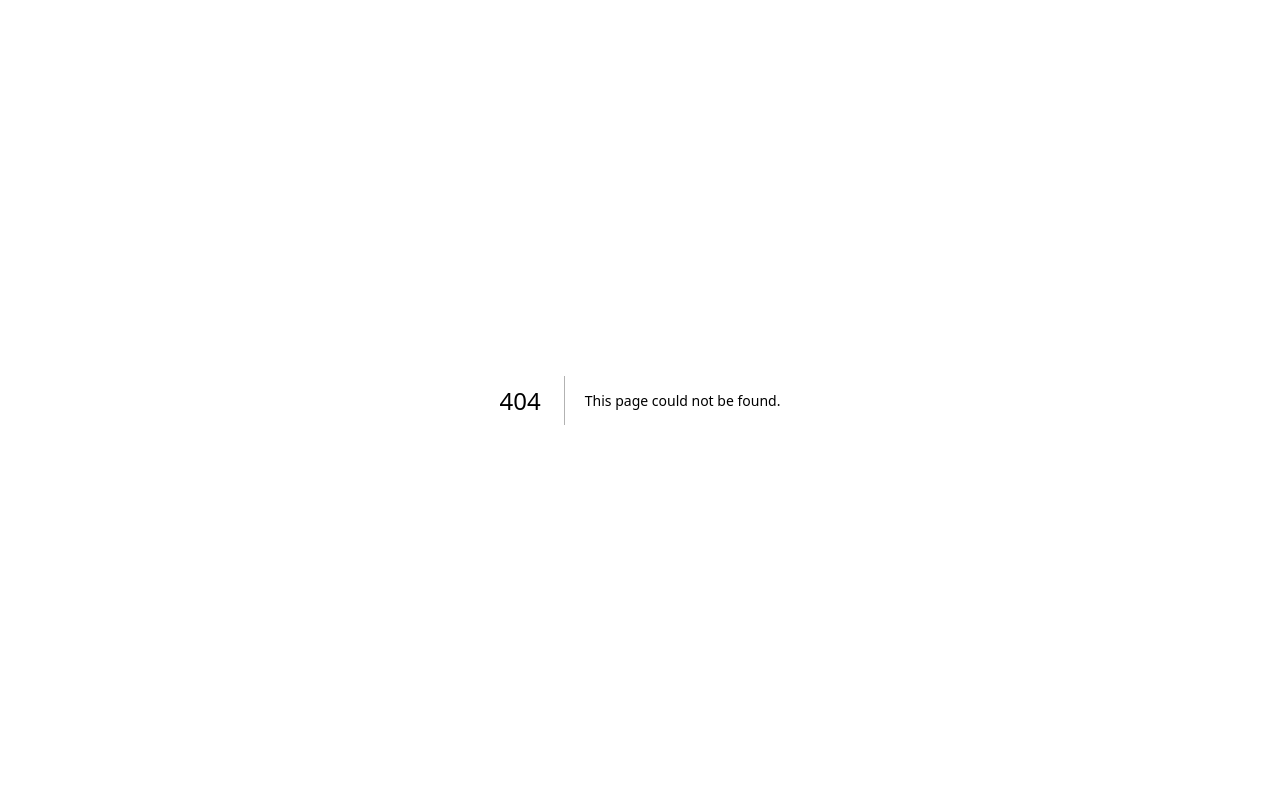
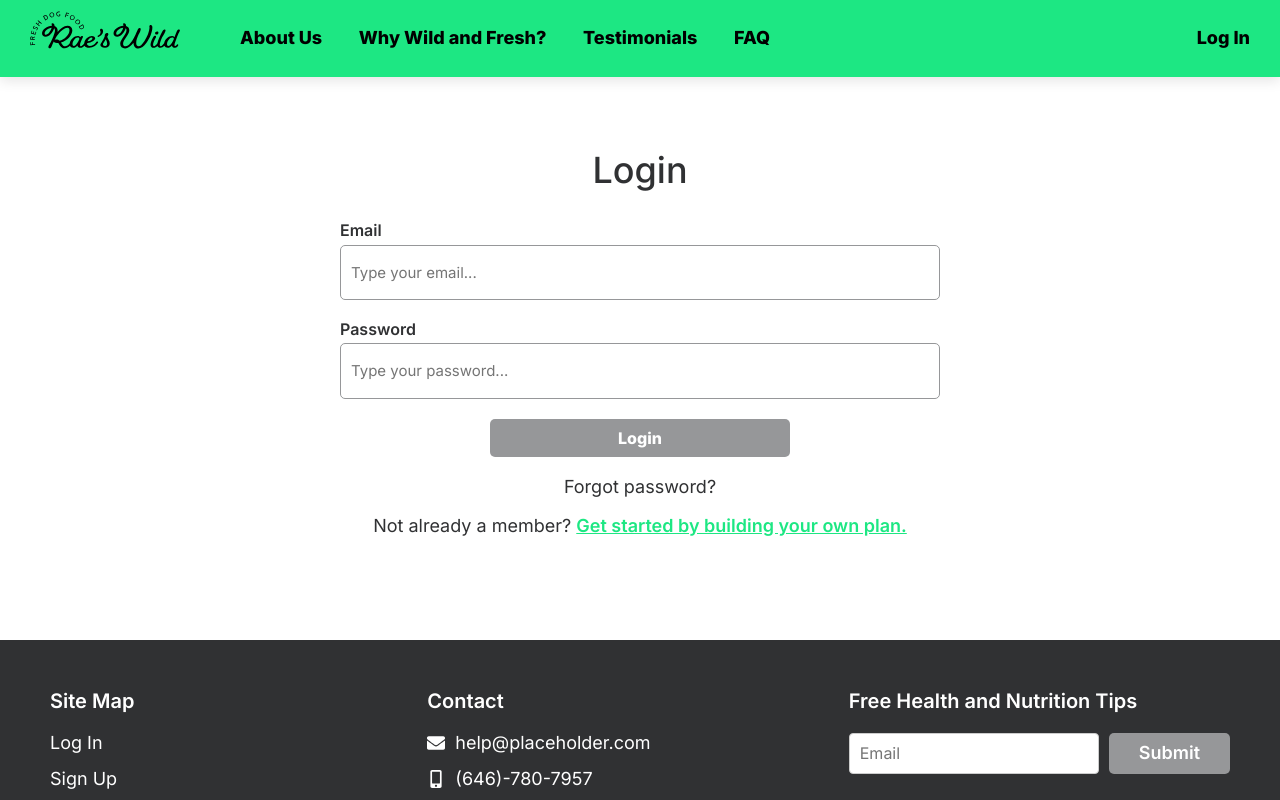
Before and after one commit to AmmarMasood/raeswild, a Next.js app: page /login in a window 1280 px wide. Before the commit this address had no page. Built offline with nearby package versions, Linux system fonts and the light colour scheme.

Commit message:
new design and added login page

```diff
--- a/components/Common/Layout.tsx
+++ b/components/Common/Layout.tsx
@@ -3,6 +3,7 @@ import Head from "next/head";
 import Navbar from "./Navbar";
 import Footer from "./Footer";
 import styles from "@/styles/Layout.module.scss";
+import { ConfigProvider } from "antd";
 
 interface LayoutProps {
   title?: string;
@@ -12,6 +13,13 @@ interface LayoutProps {
 }
 function Layout({ title, keywords, description, children }: LayoutProps) {
   return (
+    <ConfigProvider
+      theme={{
+        token: {
+          colorPrimary: "#00b96b",
+        },
+      }}
+    >
       <div>
         <Head>
           <title>{title}</title>
@@ -23,6 +31,7 @@ function Layout({ title, keywords, description, children }: LayoutProps) {
         <div className={styles["container"]}>{children}</div>
         <Footer />
       </div>
+    </ConfigProvider>
   );
 }
 
--- a/components/Common/Navbar.tsx
+++ b/components/Common/Navbar.tsx
@@ -3,6 +3,7 @@ import styles from "@/styles/Navbar.module.scss";
 import Logo from "../../public/RAES WILD BLACK LOGO.svg";
 import Image from "next/image";
 import { IoMenu, IoClose } from "react-icons/io5";
+import Link from "next/link";
 
 interface NavbarProps {
   isLoggedIn: boolean;
@@ -30,6 +31,7 @@ function Navbar({ isLoggedIn }: NavbarProps) {
           </ul>
         </div>
       </div>
+      <Link href={"/"}>
         <Image
           src={Logo}
           alt="raeswild"
@@ -37,13 +39,16 @@ function Navbar({ isLoggedIn }: NavbarProps) {
           width={42}
           className={styles["logo"]}
         />
+      </Link>
       <ul>
         <li>About Us</li>
         <li>Why Wild and Fresh?</li>
         <li>Testimonials</li>
         <li>FAQ</li>
       </ul>
-      <p>Log In</p>
+      <p>
+        <Link href={"/login"}>Log In</Link>
+      </p>
     </nav>
   );
 }
--- a/package.json
+++ b/package.json
@@ -13,6 +13,7 @@
     "@types/node": "18.15.10",
     "@types/react": "18.0.30",
     "@types/react-dom": "18.0.11",
+    "antd": "^5.4.5",
     "eslint": "8.36.0",
     "eslint-config-next": "13.2.4",
     "next": "13.2.4",
--- a/src/pages/_app.tsx
+++ b/src/pages/_app.tsx
@@ -1,4 +1,5 @@
 import "@/styles/globals.scss";
+import "antd/dist/reset.css";
 import type { AppProps } from "next/app";
 import { Raleway, Inter } from "next/font/google";
 const inter = Inter({ subsets: ["latin"] });
--- /dev/null
+++ b/src/pages/login.tsx
@@ -0,0 +1,89 @@
+import { useState } from "react";
+import Layout from "../../components/Common/Layout";
+import styles from "@/styles/Auth/Login.module.scss";
+import Link from "next/link";
+export default function Login() {
+  const [email, setEmail] = useState("");
+  const [password, setPassword] = useState("");
+
+  const handleFormSubmit = (e: React.FormEvent<HTMLFormElement>) => {
+    e.preventDefault();
+    const formData = new FormData(e.currentTarget);
+    const email = formData.get("email");
+    const password = formData.get("password");
+    console.log(email, password);
+  };
+
+  const verifyEmail = (email: string) => {
+    const emailRegex = new RegExp(
+        "^[a-zA-Z0-9.!#$%&'*+/=?^_`{|}~-]+@[a-zA-Z0-9-]+(?:\\.[a-zA-Z0-9-]+)*$"
+      ),
+      isValid = emailRegex.test(email);
+    return isValid;
+  };
+
+  return (
+    <Layout>
+      <div className={styles["container"]}>
+        <div className={styles["inner-container"]}>
+          <h1>Login</h1>
+
+          <div className={styles["form-container"]}>
+            <form onSubmit={handleFormSubmit}>
+              <div className={styles["form-container--group"]}>
+                <label htmlFor="email">Email</label>
+                <input
+                  placeholder="Type your email..."
+                  type="email"
+                  name="email"
+                  id="email"
+                  onChange={(e) => {
+                    setEmail(e.target.value);
+                  }}
+                />
+              </div>
+              <div className={styles["form-container--group"]}>
+                <label htmlFor="password">Password</label>
+                <input
+                  placeholder="Type your password..."
+                  type="password"
+                  name="password"
+                  id="password"
+                  onChange={(e) => {
+                    setPassword(e.target.value);
+                  }}
+                />
+              </div>
+              <div className={styles["form-container--group"]}>
+                <button
+                  type="submit"
+                  disabled={
+                    email.length > 0 &&
+                    password.length > 0 &&
+                    verifyEmail(email)
+                      ? false
+                      : true
+                  }
+                >
+                  Login
+                </button>
+              </div>
+            </form>
+            <p>
+              <Link href={"/forgot-password"}> Forgot password?</Link>
+            </p>
+            <p>
+              Not already a member?{" "}
+              <span>
+                <Link href={"/signup"}>
+                  {" "}
+                  Get started by building your own plan.
+                </Link>
+              </span>
+            </p>
+          </div>
+        </div>
+      </div>
+    </Layout>
+  );
+}
--- /dev/null
+++ b/src/styles/Auth/AboutYou.module.scss
@@ -0,0 +1,4 @@
+.container {
+  padding-top: 150px;
+  width: 100%;
+}
--- /dev/null
+++ b/src/styles/Auth/Login.module.scss
@@ -0,0 +1,99 @@
+@use "../_variables.scss" as variable;
+@import "../_mixins.scss";
+
+.container {
+  padding-top: 150px;
+  min-height: 80vh;
+}
+
+.inner-container {
+  margin: 0 auto;
+  width: 600px;
+  background-color: variable.$white;
+  //   box-shadow: rgba(0, 0, 0, 0.35) 0px 5px 15px;
+  //   padding: 50px;
+  //   border: 1px solid red;
+  @include set-max-width;
+
+  @include sm {
+    padding: 0 20px;
+    width: 100%;
+  }
+
+  & > h1 {
+    text-align: center;
+    font-size: 36px;
+    color: variable.$secondary-color;
+  }
+}
+
+.form-container {
+  //   border: 1px solid blue;
+  margin-top: 30px;
+
+  &--group {
+    // border: 1px solid red;
+    display: flex;
+    flex-direction: column;
+    margin-bottom: 20px;
+
+    & > label {
+      margin-bottom: 5px;
+      color: variable.$secondary-color;
+      font-size: 16px;
+      font-weight: 600;
+    }
+    & > input {
+      padding: 18px 10px;
+      font-size: 15px;
+      border: 1px solid variable.$gray;
+      border-radius: 5px;
+      &:active {
+        border-color: variable.$primary-color;
+        outline-color: variable.$primary-color;
+      }
+      &:focus {
+        border-color: variable.$primary-color;
+        outline-color: variable.$primary-color;
+      }
+      &:focus-visible {
+        border-color: variable.$primary-color;
+        outline-color: variable.$primary-color;
+      }
+    }
+    & > button {
+      padding: 10px;
+      font-size: 16px;
+      border: none;
+      background-color: variable.$secondary-color;
+      color: variable.$white;
+      font-weight: 800;
+      cursor: pointer;
+      transition: all 0.1s;
+      border-radius: 5px;
+      width: 300px;
+      margin: 0 auto;
+
+      &:hover {
+        background-color: variable.$black;
+      }
+      &:disabled {
+        background-color: variable.$gray;
+      }
+    }
+  }
+
+  & > p {
+    text-align: center;
+    margin-top: 10px;
+    color: variable.$secondary-color;
+    font-size: 18px;
+
+    & > span {
+      color: variable.$primary-color;
+      font-weight: 600;
+      text-decoration: none;
+      text-decoration: underline;
+    }
+  }
+}
--- /dev/null
+++ b/src/styles/Auth/Signup.module.scss
@@ -0,0 +1,23 @@
+@use "../_variables.scss" as variable;
+@import "../_mixins.scss";
+
+.container {
+  padding-top: 150px;
+  min-height: 80vh;
+}
+
+.inner-container {
+  margin: 0 auto;
+  background-color: variable.$white;
+  width: 100%;
+  padding: 0 100px;
+  @include set-max-width;
+
+  @include sm {
+    padding: 0 20px;
+    width: 100%;
+  }
+}
+
+.content {
+}
--- a/src/styles/Home/WhichToEat.module.scss
+++ b/src/styles/Home/WhichToEat.module.scss
@@ -27,6 +27,7 @@
   @include set-max-width;
 
   &--inner {
+    // border: 1px solid red;
     position: relative;
     z-index: 2;
     & > h1 {
@@ -62,16 +63,29 @@
     }
     &--container {
       display: flex;
-      flex-direction: column;
+      // border: 1px solid green;
+
       align-content: space-between;
-      margin-top: 50px;
+      margin-top: 150px;
+
+      @include lg {
+        flex-direction: column;
+      }
+      @include sm {
+        flex-direction: column;
+      }
     }
 
     &-box {
+      // border: 2px solid blue;
       position: relative;
-      display: flex;
-      align-items: center;
-      justify-content: flex-end;
+
+      @include lg {
+        display: flex;
+        align-items: center;
+        justify-content: center;
+      }
+
       @include md {
         flex-direction: column;
       }
@@ -80,10 +94,11 @@
       & > img {
         border-radius: 5px;
         height: auto;
-        width: 450px;
+        width: 100%;
         box-shadow: rgba(0, 0, 0, 0.24) 0px 3px 8px;
         @include lg {
-          width: 400px;
+          width: 500px;
+          border: 1px solid variable.$primary-color;
         }
         @include md {
           width: 350px;
@@ -100,10 +115,22 @@
         border-bottom-right-radius: 5px;
         border-top-left-radius: 5px;
         border-bottom-left-radius: 5px;
-        height: 300px;
+        position: absolute;
+        height: 220px;
         display: flex;
         align-items: center;
+        opacity: 0.9;
+        top: 50%;
+        left: 50%;
+        transform: translate(-50%, -50%);
+        text-align: center;
         line-height: 36px;
+
+        @include lg {
+          font-size: 14px;
+          line-height: 23px;
+          height: 160px;
+        }
 
         @include md {
           width: 100%;
@@ -111,6 +138,10 @@
           align-items: center;
           justify-content: center;
           text-align: center;
+        }
+
+        @include sm {
+          width: 350px;
         }
       }
     }
@@ -142,7 +173,7 @@
   display: flex;
   border: 1px solid variable.$primary-color;
   position: absolute;
-  top: 60%;
+  top: 65%;
   left: 50%;
   transform: translate(-50%, -50%);
   align-items: center;
@@ -152,14 +183,16 @@
   & > h3 {
     color: variable.$white;
     font-size: 36px;
+    padding: 0;
+    margin: 0;
   }
 
   @include md {
     left: 50%;
-    top: 58%;
+    top: 65%;
   }
   @include sm {
     left: 50%;
-    top: 56%;
+    top: 66%;
   }
 }
--- a/src/styles/Navbar.module.scss
+++ b/src/styles/Navbar.module.scss
@@ -49,7 +49,7 @@
     }
   }
 
-  & > .logo {
+  & > a > .logo {
     width: 150px;
     height: 150px;
     // border-radius: 50%;
@@ -69,8 +69,11 @@
     cursor: pointer;
     color: variable.$black;
     justify-self: flex-end;
+
+    transition: all 0.3s;
+    padding: 0;
+    margin: 0;
     margin-left: auto;
-    transition: all 0.3s;
 
     &:hover {
       color: variable.$black;
```
Also changed, not shown: components/Signup/AboutYou.tsx (added, +21 -0 lines), src/pages/signup.tsx (added, +70 -0 lines), 1 other file (tests, documents, lock files or other folders). Lines whose indentation alone changed are shown as unchanged.
